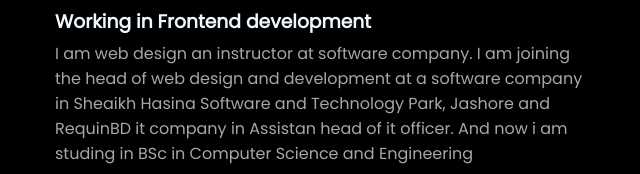
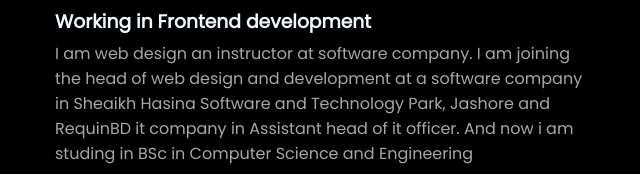
Before and after one commit to AshikurEfty/developer-portfolio, a website: page index.html in a window 1280 px wide. Shown: the part 208-382 px from the top of the page, 0-640 px from the left. Drawn offline with nearby package versions, Linux system fonts and the light colour scheme.

Commit message:
added style

```diff
--- a/index.html
+++ b/index.html
@@ -25,7 +25,7 @@
           I am web design an instructor at software company. I am joining the
           head of web design and development at a software company in Sheaikh
           Hasina Software and Technology Park, Jashore and RequinBD it company
-          in Assistan head of it officer. And now i am studing in BSc in
+          in Assistant head of it officer. And now i am studing in BSc in
           Computer Science and Engineering
         </p>
         <a
```
